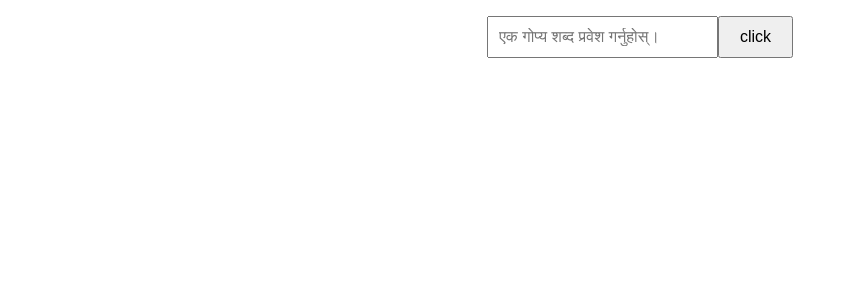
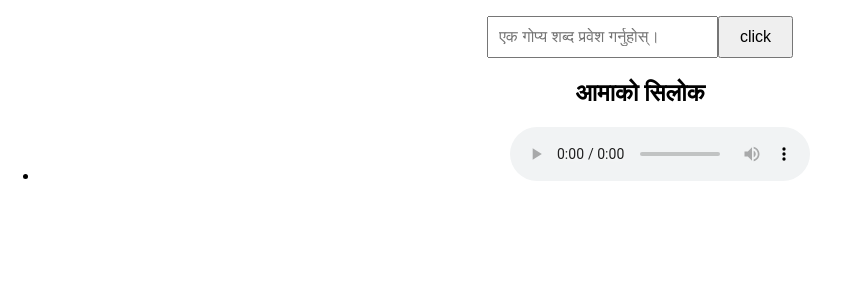
Before and after one commit to khemrajneupane/didi-img-gallary, a React (Create React App) app: page / in a window 1280 px wide. Shown: the top 300 px of the page, without its empty margins (0-850 px from the left). Built offline with nearby package versions, Linux system fonts and the light colour scheme.

Commit message:
aamako silok

```diff
--- a/src/App.js
+++ b/src/App.js
@@ -2,7 +2,7 @@ import React, { useState } from "react";
 import './App.css';
 import IndiraGallary from "./components/gallery/didi";
 import BubaGallary from "./components/gallery/buba";
-
+import ReactPlayer from 'react-player'
 function App() {
   const [inputValue, setInputValue] = useState(''); // Initialize input value state
   const [message, setMessage] = useState('');
@@ -18,20 +18,32 @@ function App() {
   }
 }
   return (
-    <div className="container">
-          <div className="centered">
-      <input
-        type="text"
-        placeholder="एक गोप्य शब्द प्रवेश गर्नुहोस्।"
-        value={inputValue}
-        onChange={(e) => setInputValue(e.target.value)}
-      />
-      <button onClick={()=>checkWord()}>click</button>
-      <p>{message&&message}</p>
+    <><div className="container">
+      <div className="centered">
+        <input
+          type="text"
+          placeholder="एक गोप्य शब्द प्रवेश गर्नुहोस्।"
+          value={inputValue}
+          onChange={(e) => setInputValue(e.target.value)} />
+        <button onClick={() => checkWord()}>click</button>
+        <p>{message && message}</p>
+      </div>
+      {(word === 'indira') && <MemoIndiraGallary />}
+      {word === 'ghanashyam' && <MemoBubaGallary />}
     </div>
-    {(word === 'indira')&&<MemoIndiraGallary />}
-    {word === 'ghanashyam'&&<MemoBubaGallary />}
+    <div className="centered">
+      <h2>आमाको सिलोक </h2>
+      <ul>
+        <li>
+        <audio controls>
+        <source src="/assets/audios/aamako_silok.mp4" type="audio/mp4" />
+            Your browser does not support the audio element.
+        </audio>
+        </li>
+      </ul>
+
     </div>
+    </>
   );
 }
 
```
Also changed, not shown: 2 other files (tests, documents, lock files or other folders).
